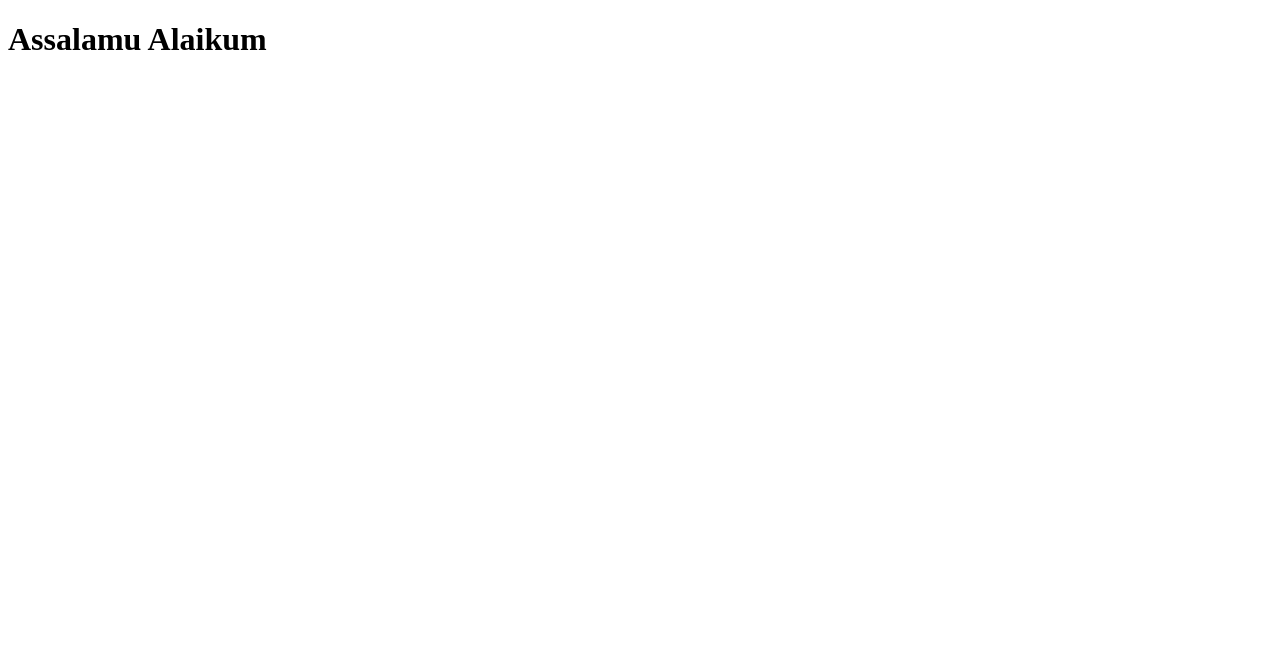
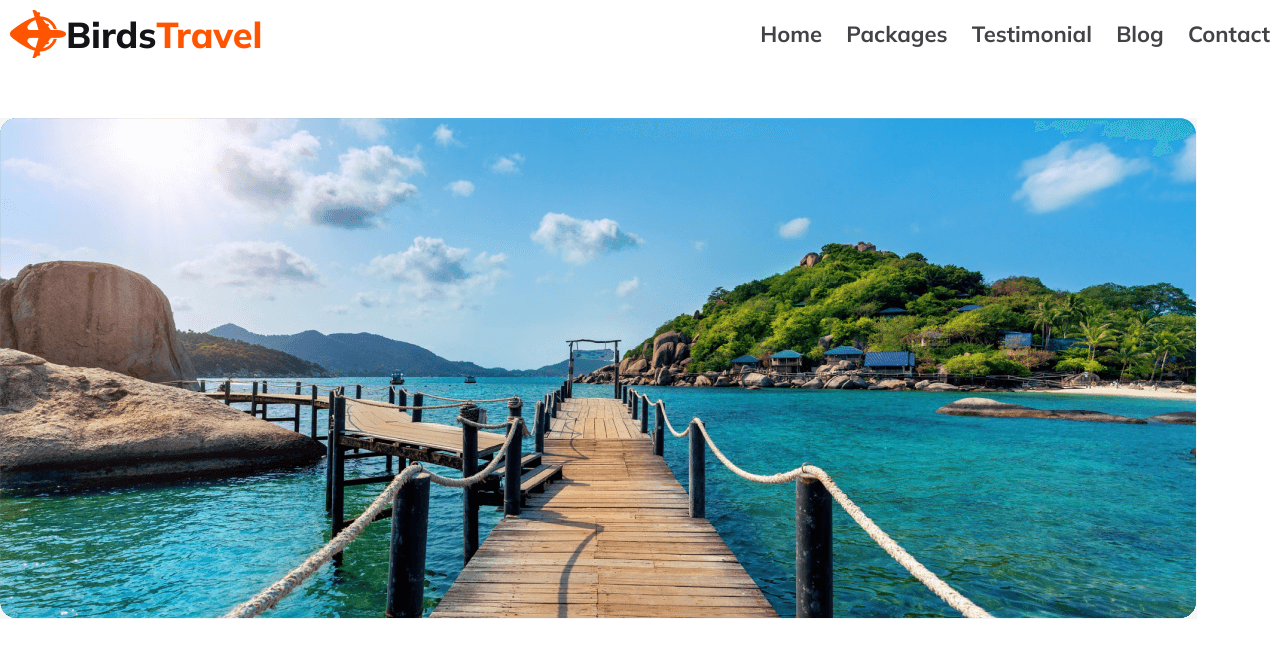
Before and after one commit to MdSalauddinSakib/B9A2-Assignment-2, a plain HTML site: page index.html in a window 1280 px wide. Drawn offline with Linux system fonts and the light colour scheme.

Commit message:
navbar section create done with responsive

```diff
--- a/index.html
+++ b/index.html
@@ -1,11 +1,48 @@
 <!DOCTYPE html>
 <html lang="en">
+
 <head>
     <meta charset="UTF-8">
     <meta name="viewport" content="width=device-width, initial-scale=1.0">
     <title>Travel</title>
+    <script src="https://kit.fontawesome.com/6004dd6d46.js" crossorigin="anonymous"></script>
+    <link rel="stylesheet" href="style.css">
 </head>
+
 <body>
-    <h1>Assalamu Alaikum</h1>
+    <!------------------------
+        Navbar Section
+    -------------------------->
+    <section>
+        <div class="navbar">
+            <div class="logo">
+                <img src="images/Group 40071 (2).png" alt="">
+                <span class="birds">Birds<span class="travel">Travel</span></span>
+            </div>
+            <div class="menu">
+                <ul>
+                    <li class="home"><a href="#">Home</a></li>
+                    <li><a href="#">Packages</a></li>
+                    <li><a href="#">Testimonial</a></li>
+                    <li><a href="#">Blog</a></li>
+                    <li><a href="#">Contact</a></li>
+                </ul>
+            </div>
+            <div class="rsponsive-bar">
+                <i class="fa-solid fa-bars"></i>
+            </div>
+        </div>
+    </section>
+
+
+    <!-----------------------
+        Banner Section
+    ------------------------->
+    <section>
+        <div class="banner-img">
+            <img src="images/Group 13 (1) (1).png" alt="">
+        </div>
+    </section>
 </body>
+
 </html>
--- /dev/null
+++ b/style.css
@@ -0,0 +1,92 @@
+@import url('https://fonts.googleapis.com/css2?family=Mulish:ital,wght@0,200..1000;1,200..1000&display=swap');
+
+* {
+    margin: 0 ;
+    padding: 0;
+    box-sizing: border-box;
+    font-family: Mulish;
+}
+
+:root{
+    --primary-color: #FF5400;
+    --text-color: #424247;
+}
+
+/* ------------------------
+    navbar section style
+--------------------------- */
+.navbar{
+    display: flex;
+    justify-content: space-between;
+    align-items: center;
+    padding: 10px;
+    margin-bottom: 50px;
+}
+
+.logo{
+    display: flex;
+    align-items: center;
+}
+
+.navbar .birds {
+    color: #131318;
+    font-size: 36px;
+    font-style: normal;
+    font-weight: 800;
+    line-height: normal;
+}
+
+.navbar .travel {
+    color: #FF5400;
+    font-family: Mulish;
+    font-size: 36px;
+    font-style: normal;
+    font-weight: 800;
+    line-height: normal;
+}
+
+.menu ul li{
+    list-style: none;
+    display: inline-block;
+    margin-left: 20px;
+}
+
+.menu ul li a {
+    text-decoration: none;
+    color: var(--text-color);
+    font-size: 22px;
+    font-weight: 700;
+}
+
+.menu ul li:hover a{
+    color: var(--primary-color);
+}
+
+
+
+
+
+
+
+
+
+
+
+
+
+
+
+
+
+
+@media screen and (max-width: 600px) {
+    .navbar .menu{
+        display: none;
+    }
+}
+
+@media screen and (min-width: 992px) {
+    .rsponsive-bar{
+        display: none;
+    }
+}
```
